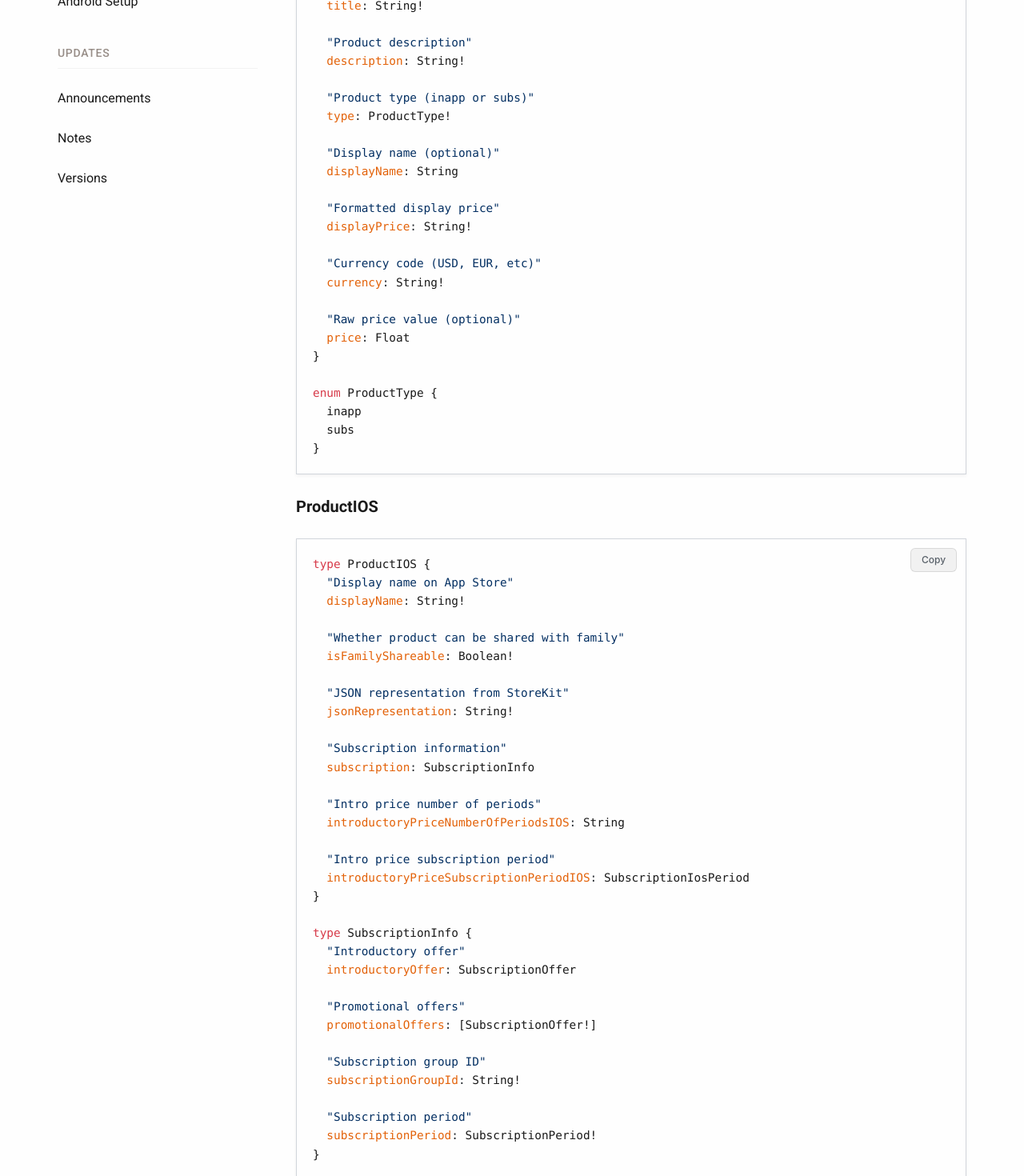
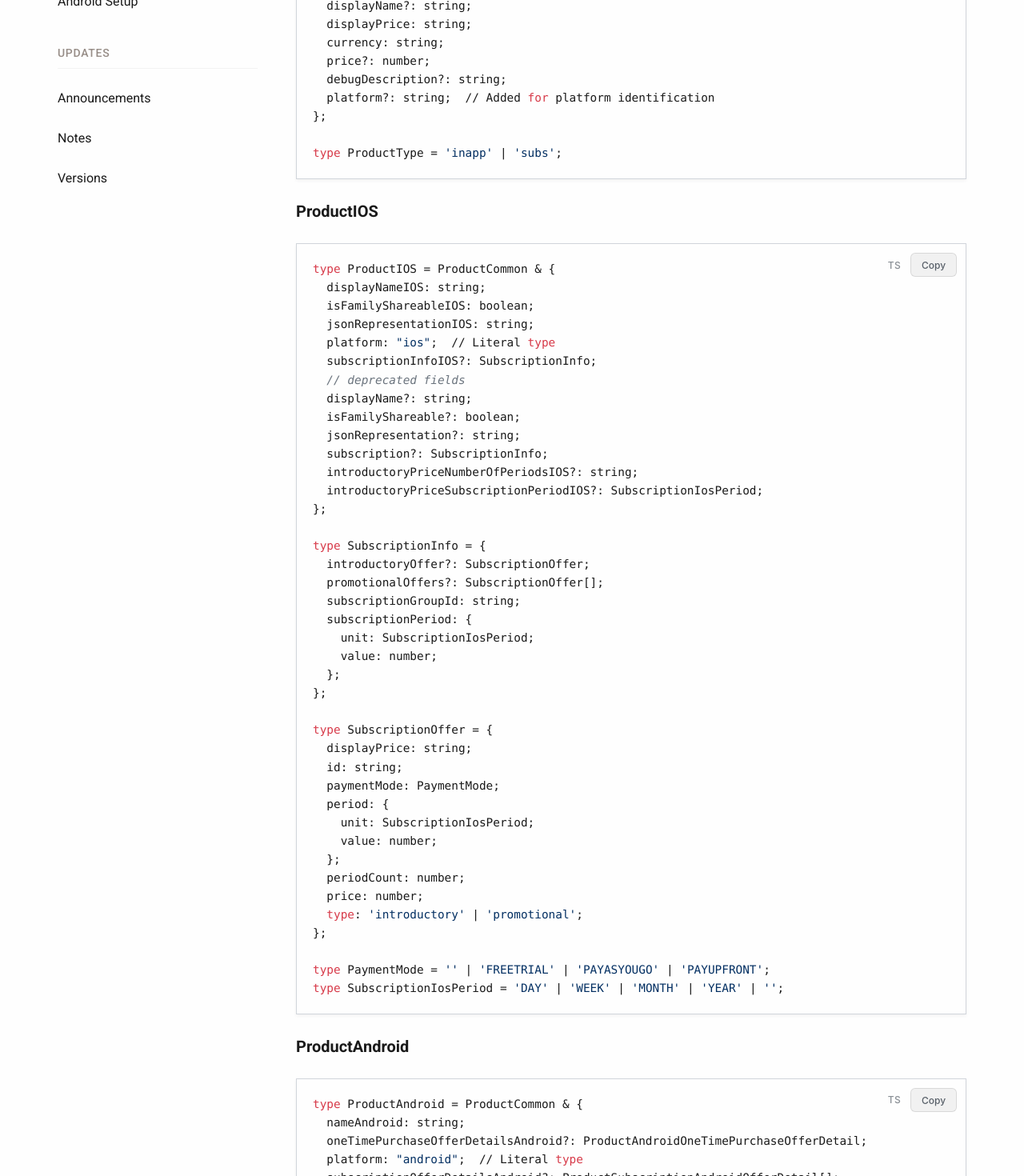
Before and after one commit to hyodotdev/openiap, a React (Vite) app: page /docs/types in a window 1280 px wide. Shown: the part 540-2010 px from the top of the page at 80% size. Built offline with nearby package versions, Linux system fonts and the light colour scheme.

Commit message:
fix: update types documentation to match new type definitions

```diff
--- a/src/pages/docs/types.tsx
+++ b/src/pages/docs/types.tsx
@@ -14,148 +14,106 @@ function Types() {
           Product
         </AnchorLink>
         <p className="type-definition">
-          Product = ProductBase & (ProductIOS | ProductAndroid)
+          Product = (ProductAndroid & AndroidPlatform) | (ProductIOS &
+          IosPlatform)
         </p>
 
-        <h3>ProductBase</h3>
-        <CodeBlock language="graphql">{`type ProductBase {
-  "Product SKU/ID"
-  id: String!
+        <h3>ProductCommon</h3>
+        <CodeBlock language="typescript">{`type ProductCommon = {
+  id: string;
+  title: string;
+  description: string;
+  type: ProductType;
+  displayName?: string;
+  displayPrice: string;
+  currency: string;
+  price?: number;
+  debugDescription?: string;
+  platform?: string;  // Added for platform identification
+};
 
-  "Product title"
-  title: String!
-
-  "Product description"
-  description: String!
-
-  "Product type (inapp or subs)"
-  type: ProductType!
-
-  "Display name (optional)"
-  displayName: String
-
-  "Formatted display price"
-  displayPrice: String!
-
-  "Currency code (USD, EUR, etc)"
-  currency: String!
-
-  "Raw price value (optional)"
-  price: Float
-}
-
-enum ProductType {
-  inapp
-  subs
-}`}</CodeBlock>
+type ProductType = 'inapp' | 'subs';`}</CodeBlock>
 
         <h3>ProductIOS</h3>
-        <CodeBlock language="graphql">{`type ProductIOS {
-  "Display name on App Store"
-  displayName: String!
+        <CodeBlock language="typescript">{`type ProductIOS = ProductCommon & {
+  displayNameIOS: string;
+  isFamilyShareableIOS: boolean;
+  jsonRepresentationIOS: string;
+  platform: "ios";  // Literal type
+  subscriptionInfoIOS?: SubscriptionInfo;
+  // deprecated fields
+  displayName?: string;
+  isFamilyShareable?: boolean;
+  jsonRepresentation?: string;
+  subscription?: SubscriptionInfo;
+  introductoryPriceNumberOfPeriodsIOS?: string;
+  introductoryPriceSubscriptionPeriodIOS?: SubscriptionIosPeriod;
+};
 
-  "Whether product can be shared with family"
-  isFamilyShareable: Boolean!
+type SubscriptionInfo = {
+  introductoryOffer?: SubscriptionOffer;
+  promotionalOffers?: SubscriptionOffer[];
+  subscriptionGroupId: string;
+  subscriptionPeriod: {
+    unit: SubscriptionIosPeriod;
+    value: number;
+  };
+};
 
-  "JSON representation from StoreKit"
-  jsonRepresentation: String!
+type SubscriptionOffer = {
+  displayPrice: string;
+  id: string;
+  paymentMode: PaymentMode;
+  period: {
+    unit: SubscriptionIosPeriod;
+    value: number;
+  };
+  periodCount: number;
+  price: number;
+  type: 'introductory' | 'promotional';
+};
 
-  "Subscription information"
-  subscription: SubscriptionInfo
-
-  "Intro price number of periods"
-  introductoryPriceNumberOfPeriodsIOS: String
-
-  "Intro price subscription period"
-  introductoryPriceSubscriptionPeriodIOS: SubscriptionIosPeriod
-}
-
-type SubscriptionInfo {
-  "Introductory offer"
-  introductoryOffer: SubscriptionOffer
-
-  "Promotional offers"
-  promotionalOffers: [SubscriptionOffer!]
-
-  "Subscription group ID"
-  subscriptionGroupId: String!
-
-  "Subscription period"
-  subscriptionPeriod: SubscriptionPeriod!
-}
-
-type SubscriptionPeriod {
-  "Period unit"
-  unit: SubscriptionIosPeriod!
-
-  "Period value"
-  value: Int!
-}`}</CodeBlock>
+type PaymentMode = '' | 'FREETRIAL' | 'PAYASYOUGO' | 'PAYUPFRONT';
+type SubscriptionIosPeriod = 'DAY' | 'WEEK' | 'MONTH' | 'YEAR' | '';`}</CodeBlock>
 
         <h3>ProductAndroid</h3>
-        <CodeBlock language="graphql">{`type ProductAndroid {
-  "Product name"
-  name: String!
+        <CodeBlock language="typescript">{`type ProductAndroid = ProductCommon & {
+  nameAndroid: string;
+  oneTimePurchaseOfferDetailsAndroid?: ProductAndroidOneTimePurchaseOfferDetail;
+  platform: "android";  // Literal type
+  subscriptionOfferDetailsAndroid?: ProductSubscriptionAndroidOfferDetail[];
+  // deprecated fields
+  name?: string;
+  oneTimePurchaseOfferDetails?: ProductAndroidOneTimePurchaseOfferDetail;
+  subscriptionOfferDetails?: ProductSubscriptionAndroidOfferDetail[];
+};
 
-  "One-time purchase offer details"
-  oneTimePurchaseOfferDetails: OneTimePurchaseOfferDetails
+type ProductAndroidOneTimePurchaseOfferDetail = {
+  priceCurrencyCode: string;
+  formattedPrice: string;
+  priceAmountMicros: string;
+};
 
-  "Subscription offer details"
-  subscriptionOfferDetails: [SubscriptionOfferDetail!]
-}
+type ProductSubscriptionAndroidOfferDetail = {
+  basePlanId: string;
+  offerId: string;
+  offerToken: string;
+  offerTags: string[];
+  pricingPhases: ProductAndroidPricingPhases;
+};
 
-type OneTimePurchaseOfferDetails {
-  "Price currency code"
-  priceCurrencyCode: String!
+type ProductAndroidPricingPhases = {
+  pricingPhaseList: ProductAndroidPricingPhase[];
+};
 
-  "Formatted price"
-  formattedPrice: String!
-
-  "Price amount in micros"
-  priceAmountMicros: String!
-}
-
-type SubscriptionOfferDetail {
-  "Base plan ID"
-  basePlanId: String!
-
-  "Offer ID"
-  offerId: String!
-
-  "Offer token"
-  offerToken: String!
-
-  "Offer tags"
-  offerTags: [String!]!
-
-  "Pricing phases"
-  pricingPhases: PricingPhasesAndroid!
-}
-
-type PricingPhasesAndroid {
-  "Pricing phase list"
-  pricingPhaseList: [PricingPhaseAndroid!]!
-}
-
-type PricingPhaseAndroid {
-  "Formatted price"
-  formattedPrice: String!
-
-  "Price currency code"
-  priceCurrencyCode: String!
-
-  "Billing period (P1W, P1M, P1Y)"
-  billingPeriod: String!
-
-  "Billing cycle count"
-  billingCycleCount: Int!
-
-  "Price amount in micros"
-  priceAmountMicros: String!
-
-  "Recurrence mode"
-  recurrenceMode: Int!
-}`}</CodeBlock>
+type ProductAndroidPricingPhase = {
+  formattedPrice: string;
+  priceCurrencyCode: string;
+  billingPeriod: string; // P1W, P1M, P1Y
+  billingCycleCount: number;
+  priceAmountMicros: string;
+  recurrenceMode: number;
+};`}</CodeBlock>
       </section>
 
       <section>
@@ -163,123 +121,165 @@ type PricingPhaseAndroid {
           Purchase
         </AnchorLink>
         <p className="type-definition">
-          Purchase = PurchaseBase & (PurchaseIOS | PurchaseAndroid)
+          Purchase = (PurchaseAndroid & AndroidPlatform) | (PurchaseIOS &
+          IosPlatform)
         </p>
 
-        <h3>PurchaseBase</h3>
-        <CodeBlock language="graphql">{`type PurchaseBase {
-  "Purchase ID (AKA transactionId)"
-  id: String!
+        <h3>PurchaseCommon</h3>
+        <CodeBlock language="typescript">{`type PurchaseCommon = {
+  id: string;
+  productId: string;
+  ids?: string[];  // Common field for both platforms
+  transactionId?: string; // @deprecated - use id instead
+  transactionDate: number;
+  transactionReceipt: string;
+  purchaseToken?: string;
+  platform?: string;  // Added for platform identification
+};`}</CodeBlock>
 
-  "Product ID"
-  productId: String!
+        <h3>ProductPurchaseIOS</h3>
+        <CodeBlock language="typescript">{`type ProductPurchaseIOS = PurchaseCommon & {
+  platform: "ios";  // Literal type
+  quantityIOS?: number;
+  originalTransactionDateIOS?: number;
+  originalTransactionIdentifierIOS?: string;
+  appAccountToken?: string;
+  expirationDateIOS?: number;
+  webOrderLineItemIdIOS?: number;
+  environmentIOS?: string;
+  storefrontCountryCodeIOS?: string;
+  appBundleIdIOS?: string;
+  productTypeIOS?: string;
+  subscriptionGroupIdIOS?: string;
+  isUpgradedIOS?: boolean;
+  ownershipTypeIOS?: string;
+  reasonIOS?: string;
+  reasonStringRepresentationIOS?: string;
+  transactionReasonIOS?: 'PURCHASE' | 'RENEWAL' | string;
+  revocationDateIOS?: number;
+  revocationReasonIOS?: string;
+  offerIOS?: {
+    id: string;
+    type: string;
+    paymentMode: string;
+  };
 
-  "Purchase timestamp"
-  transactionDate: Float!
+  currencyCodeIOS?: string;
+  currencySymbolIOS?: string;
+  countryCodeIOS?: string;
+  jwsRepresentationIOS?: string; // @deprecated
+};`}</CodeBlock>
 
-  "Receipt/Token for validation (deprecated - use transactionReceipt for legacy)"
-  transactionReceipt: String!
-
-  "Unified purchase token for validation (jwsRepresentationIOS for iOS, purchaseTokenAndroid for Android)"
-  purchaseToken: String!
-}`}</CodeBlock>
-
-        <h3>PurchaseIOS</h3>
-        <CodeBlock language="graphql">{`type PurchaseIOS {
-  "iOS basic fields"
-  quantityIOS: Int
-  originalTransactionDateIOS: Float
-  originalTransactionIdentifierIOS: String
-  appAccountToken: String
-
-  "iOS additional fields from StoreKit 2"
-  expirationDateIOS: Float
-  webOrderLineItemIdIOS: Int
-  environmentIOS: String
-  storefrontCountryCodeIOS: String
-  appBundleIdIOS: String
-  productTypeIOS: String
-  subscriptionGroupIdIOS: String
-  isUpgradedIOS: Boolean
-  ownershipTypeIOS: String
-  reasonIOS: String
-  reasonStringRepresentationIOS: String
-  transactionReasonIOS: String
-  revocationDateIOS: Float
-  revocationReasonIOS: String
-  offerIOS: OfferIOS
-  priceIOS: Float
-  currencyIOS: String
-
-  "JWS representation for StoreKit 2 receipt validation (deprecated - use purchaseToken instead)"
-  jwsRepresentationIOS: String
+        <h3>ProductPurchaseAndroid</h3>
+        <CodeBlock language="typescript">{`export enum PurchaseAndroidState {
+  UNSPECIFIED_STATE = 0,
+  PURCHASED = 1,
+  PENDING = 2,
 }
 
-type OfferIOS {
-  id: String!
-  type: String!
-  paymentMode: String!
-}`}</CodeBlock>
-
-        <h3>PurchaseAndroid</h3>
-        <CodeBlock language="graphql">{`type PurchaseAndroid {
-  "Product IDs array"
-  ids: [String!]
-
-  "Purchase token for validation (deprecated - use purchaseToken instead)"
-  purchaseTokenAndroid: String
-
-  "Purchase data JSON"
-  dataAndroid: String
-
-  "Purchase signature"
-  signatureAndroid: String
-
-  "Auto-renewing subscription"
-  autoRenewingAndroid: Boolean
-
-  "Purchase state"
-  purchaseStateAndroid: PurchaseStateAndroid
-
-  "Acknowledgement status"
-  isAcknowledgedAndroid: Boolean
-
-  "Package name"
-  packageNameAndroid: String
-
-  "Developer payload"
-  developerPayloadAndroid: String
-
-  "Obfuscated account ID"
-  obfuscatedAccountIdAndroid: String
-
-  "Obfuscated profile ID"
-  obfuscatedProfileIdAndroid: String
-}`}</CodeBlock>
+type ProductPurchaseAndroid = PurchaseCommon & {
+  platform: "android";  // Literal type
+  purchaseTokenAndroid?: string; // @deprecated
+  dataAndroid?: string;
+  signatureAndroid?: string;
+  autoRenewingAndroid?: boolean;
+  purchaseStateAndroid?: PurchaseAndroidState;
+  isAcknowledgedAndroid?: boolean;
+  packageNameAndroid?: string;
+  developerPayloadAndroid?: string;
+  obfuscatedAccountIdAndroid?: string;
+  obfuscatedProfileIdAndroid?: string;
+};`}</CodeBlock>
       </section>
 
       <section>
-        <AnchorLink id="product-purchase" level="h2">
-          ProductPurchase
+        <AnchorLink id="product-subscription" level="h2">
+          ProductSubscription
         </AnchorLink>
         <p className="type-definition">
-          ProductPurchase = Purchase & PurchaseDetails
+          ProductSubscription = (ProductSubscriptionAndroid & AndroidPlatform) |
+          (ProductSubscriptionIOS & IosPlatform)
         </p>
 
-        <h3>PurchaseDetails</h3>
-        <CodeBlock language="graphql">{`type PurchaseDetails {
-  "Whether the purchase has been consumed (Android)"
-  isConsumedAndroid: Boolean
+        <h3>ProductSubscriptionCommon</h3>
+        <CodeBlock language="typescript">{`type ProductSubscriptionCommon = ProductCommon & {
+  type: 'subs';
+};`}</CodeBlock>
 
-  "Whether the purchase has been acknowledged (Android)"
-  isAcknowledgedAndroid: Boolean
+        <h3>ProductSubscriptionIOS</h3>
+        <CodeBlock language="typescript">{`type Discount = {
+  identifier: string;
+  type: string;
+  numberOfPeriods: string;
+  price: string;
+  localizedPrice: string;
+  paymentMode: PaymentMode;
+  subscriptionPeriod: string;
+};
 
-  "Whether the transaction is finished (iOS)"
-  isFinishedIOS: Boolean
+type ProductSubscriptionIOS = ProductIOS & {
+  discountsIOS?: Discount[];
+  introductoryPriceIOS?: string;
+  introductoryPriceAsAmountIOS?: string;
+  introductoryPricePaymentModeIOS?: PaymentMode;
+  introductoryPriceNumberOfPeriodsIOS?: string;
+  introductoryPriceSubscriptionPeriodIOS?: SubscriptionIosPeriod;
+  platform: "ios";
+  subscriptionPeriodNumberIOS?: string;
+  subscriptionPeriodUnitIOS?: SubscriptionIosPeriod;
+  // deprecated
+  discounts?: Discount[];
+  introductoryPrice?: string;
+};`}</CodeBlock>
 
-  "Purchase state details"
-  purchaseState: PurchaseState
-}`}</CodeBlock>
+        <h3>ProductSubscriptionAndroid</h3>
+        <CodeBlock language="typescript">{`type ProductSubscriptionAndroidOfferDetails = {
+  basePlanId: string;
+  offerId: string | null;
+  offerToken: string;
+  pricingPhases: ProductAndroidPricingPhases;
+  offerTags: string[];
+};
+
+type ProductSubscriptionAndroid = ProductAndroid & {
+  subscriptionOfferDetailsAndroid: ProductSubscriptionAndroidOfferDetails[];
+  subscriptionOfferDetails?: ProductSubscriptionAndroidOfferDetails[]; // deprecated
+};`}</CodeBlock>
+      </section>
+
+      <section>
+        <AnchorLink id="unified-platform-types" level="h2">
+          Unified Platform Types
+        </AnchorLink>
+        <p className="type-definition">
+          These types combine platform-specific types with discriminators for
+          type safety.
+        </p>
+
+        <h3>Platform Discriminators</h3>
+        <CodeBlock language="typescript">{`type IosPlatform = { platform: 'ios' };
+type AndroidPlatform = { platform: 'android' };`}</CodeBlock>
+
+        <h3>Unified Types</h3>
+        <CodeBlock language="typescript">{`// Product Union Types
+type Product =
+  | (ProductAndroid & AndroidPlatform)
+  | (ProductIOS & IosPlatform);
+
+type SubscriptionProduct =
+  | (ProductSubscriptionAndroid & AndroidPlatform)
+  | (ProductSubscriptionIOS & IosPlatform);
+
+// Purchase Union Types
+type ProductPurchase =
+  | (ProductPurchaseAndroid & AndroidPlatform)
+  | (ProductPurchaseIOS & IosPlatform);
+
+type SubscriptionPurchase =
+  | (ProductPurchaseAndroid & AndroidPlatform & {autoRenewingAndroid: boolean})
+  | (ProductPurchaseIOS & IosPlatform);
+
+type Purchase = ProductPurchase | SubscriptionPurchase;`}</CodeBlock>
       </section>
 
       <section>
```
